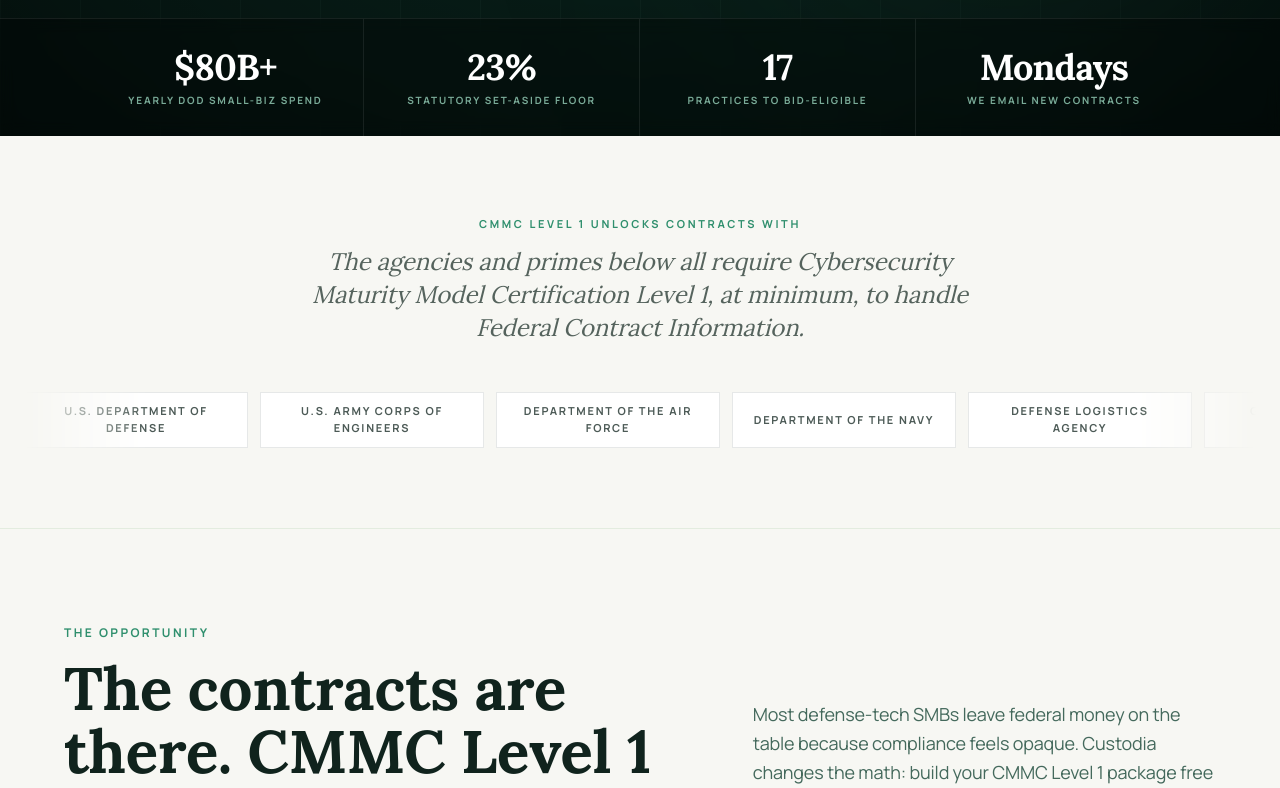
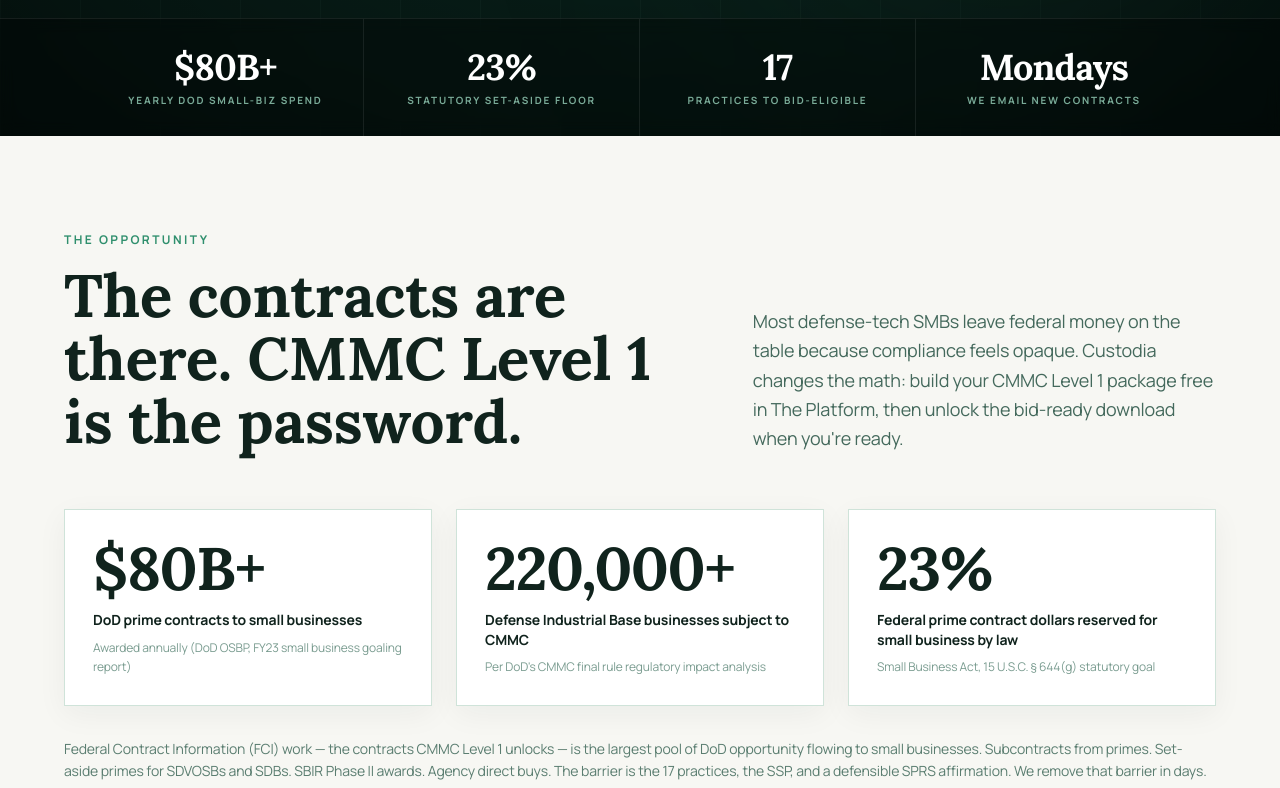
Before and after one commit to contactdavidpersonal-code/custodiabidfed, a Next.js app: page / in a window 1280 px wide. Shown: the part 1060-1848 px from the top of the page. Built offline with nearby package versions, Linux system fonts and the light colour scheme; no server answers.

Commit message:
remove(landing): trust-strip logo carousel section

```diff
--- a/src/app/page.tsx
+++ b/src/app/page.tsx
@@ -311,68 +311,6 @@
             ))}
           </div>
         </div>
-      </RevealSection>
-
-
-      {/* 3.5 — Trust logos: who you'll be working alongside */}
-      <RevealSection className="border-b border-[#e3ecdf] bg-[#f7f7f3] px-6 py-16 md:py-20">
-        <div className="mx-auto max-w-6xl">
-          <p className="text-center text-[11px] font-bold uppercase tracking-[0.24em] text-[#2f8f6d]">
-            CMMC Level&nbsp;1 unlocks contracts with
-          </p>
-          <p className="mx-auto mt-3 max-w-2xl text-center font-serif text-xl italic leading-snug text-[#10231d]/70 md:text-2xl">
-            The agencies and primes below all require Cybersecurity Maturity
-            Model Certification Level&nbsp;1, at minimum, to handle Federal
-            Contract Information.
-          </p>
-        </div>
-
-        {/* Edge-to-edge marquee */}
-        <div
-          className="group relative mt-12 overflow-hidden"
-          style={{
-            maskImage:
-              "linear-gradient(to right, transparent 0%, black 10%, black 90%, transparent 100%)",
-            WebkitMaskImage:
-              "linear-gradient(to right, transparent 0%, black 10%, black 90%, transparent 100%)",
-          }}
-        >
-          <div className="flex w-max animate-marquee items-center gap-3 group-hover:[animation-play-state:paused]">
-            {[...Array(2)].map((_, dup) => (
-              <div
-                key={dup}
-                className="flex shrink-0 items-center gap-3"
-                aria-hidden={dup === 1}
-              >
-                {[
-                  "U.S. Department of Defense",
-                  "U.S. Army Corps of Engineers",
-                  "Department of the Air Force",
-                  "Department of the Navy",
-                  "Defense Logistics Agency",
-                  "General Services Administration",
-                  "Lockheed Martin",
-                  "Raytheon Technologies",
-                  "Northrop Grumman",
-                  "Boeing Defense",
-                  "L3Harris",
-                  "BAE Systems",
-                ].map((name) => (
-                  <div
-                    key={`${dup}-${name}`}
-                    title={name}
-                    className="flex h-14 w-56 shrink-0 items-center justify-center border border-[#10231d]/10 bg-white px-5 transition-colors hover:border-[#2f8f6d]/40"
-                  >
-                    <span className="text-center text-[11px] font-bold uppercase tracking-[0.16em] text-[#10231d]/75">
-                      {name}
-                    </span>
-                  </div>
-                ))}
-              </div>
-            ))}
-          </div>
-        </div>
-
       </RevealSection>
 
 
```
